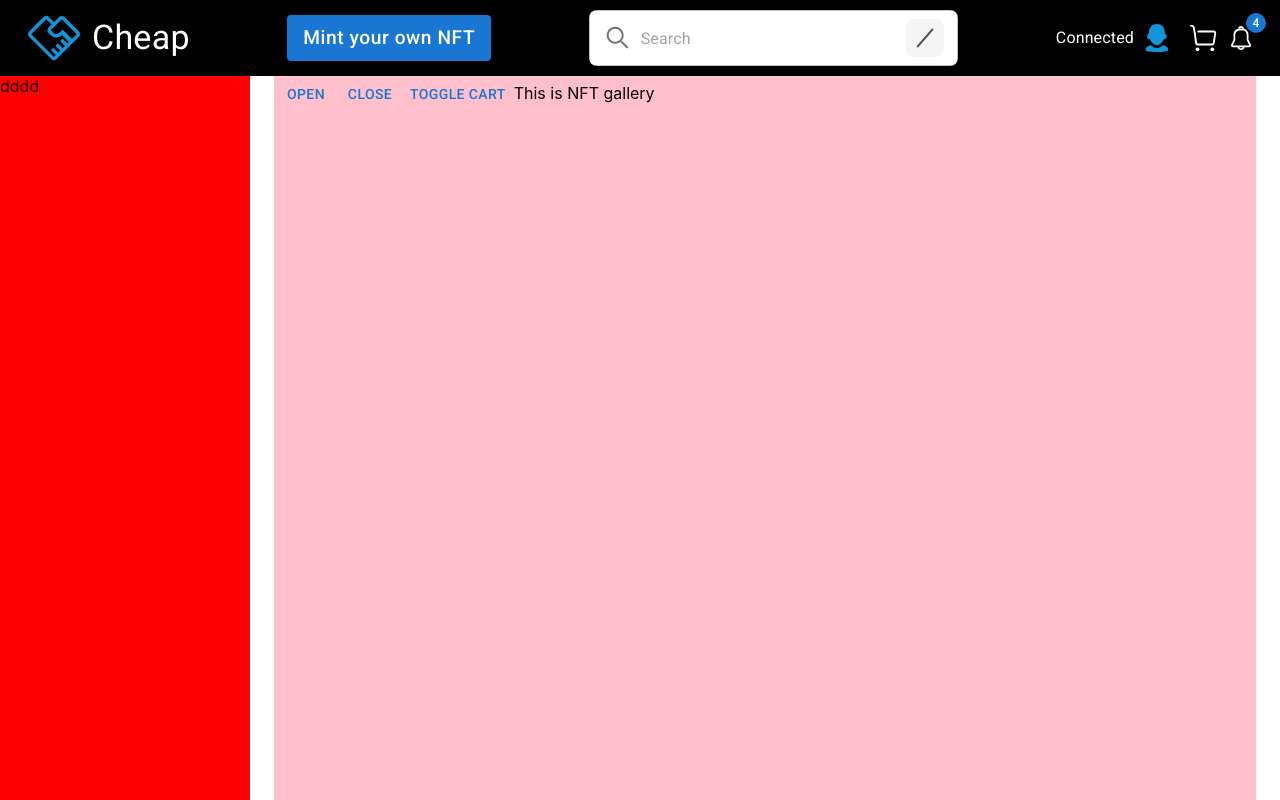
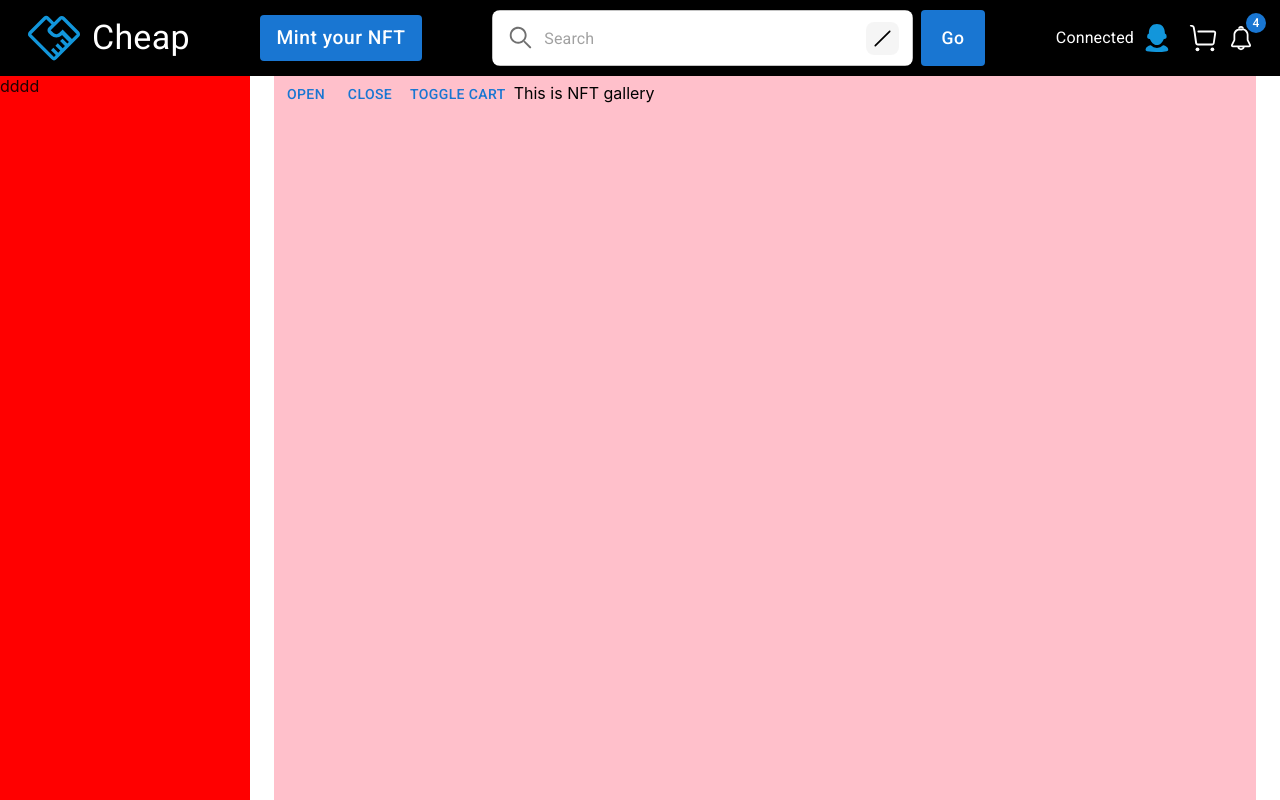
Before and after one commit to JanessaTech/best-second-hand-market, a React (Create React App) app: page / in a window 1280 px wide. Shown: the top 800 px of the page. Built offline with nearby package versions, Linux system fonts and the light colour scheme.

Commit message:
update reponsive desgin for header layout

```diff
--- a/src/components/reusables/header/Header.js
+++ b/src/components/reusables/header/Header.js
@@ -9,6 +9,7 @@ export default function Header() {
     const theme = useTheme()
     const isLargeScreen = useMediaQuery(theme.breakpoints.up("lg"));
     const isSmallScreen = useMediaQuery(theme.breakpoints.down("sm"));
+    const isMiddleScreen = useMediaQuery(theme.breakpoints.down("md"));
     const [search, setSearch] = useState('')
     const [isLogin, setIsLogin]  = useState(true)
 
@@ -34,12 +35,12 @@ export default function Header() {
                 <IconButton href='#' sx={{pl:0}}>
                     <Avatar alt='Cheap' src='/imgs/handshake.svg' sx={{ width:60, height:60}}/>
                 </IconButton>
-                <Typography variant='h4' color='white' sx={{[theme.breakpoints.down('sm')]:{display:'none'}}}>Cheap</Typography>
+                <Typography variant='h4' color='white' sx={{[theme.breakpoints.down('md')]:{display:'none'}}}>Cheap</Typography>
             </Box>
             <Box>
-                <Button variant='contained' sx={{textTransform:'none', fontSize:'1.2em'}}>{isLargeScreen ? 'Mint your own NFT' : 'Mint'}</Button>
+                <Button variant='contained' sx={{textTransform:'none', fontSize:'1.2em', [theme.breakpoints.down('sm')]:{display:'none'}}}>Mint your NFT</Button>
             </Box>
-            <Box sx={{width:0.3}}>
+            <Box sx={{width: isSmallScreen? 0.7:0.4, display: 'flex', alignItems: 'center'}}>
                 <TextField sx={{backgroundColor:'white', borderRadius:2,
                     '& .MuiOutlinedInput-root':{
                         '&.Mui-focused fieldset': {borderColor:'black', border:0},
@@ -52,7 +53,7 @@ export default function Header() {
                     fullWidth
                     InputProps={{
                         startAdornment: (
-                            <InputAdornment position="start" sx={{[theme.breakpoints.down('sm')]:{display:'none'},}}>
+                            <InputAdornment position="start" sx={{[theme.breakpoints.down('sm')]:{display:'none'}}}>
                                 <CheapIcon name={'search'}/>
                             </InputAdornment>
                         ),
@@ -67,7 +68,7 @@ export default function Header() {
                                                                         '&.MuiButtonBase-root':{p:0.5, borderRadius:2,
                                                                                                     backgroundColor:'action.hover'}
                                                                           }} disableRipple>
-                                                                <CheapIcon name={'emap-line'} size={30}/>
+                                                                <CheapIcon name={'forward-slash'} size={25}/>
                                                           </IconButton>
                                 }
                             </InputAdornment>
@@ -76,6 +77,7 @@ export default function Header() {
                     onChange={handleSearchChanges}
                 >
                 </TextField>
+                <Button sx={{textTransform:'none', fontSize:'1.1em', ml:1, height:56, '&.MuiButtonBase-root':{px:1}}} variant='contained'>Go</Button>
             </Box>
             <Box sx={{display:'flex', alignItems: 'center'}}>
                 {
--- a/src/utils/Svgs.js
+++ b/src/utils/Svgs.js
@@ -6,10 +6,11 @@ const svgMapping = new Map([
   ['profile', 'imgs/profile.svg'],
   ['handshake', 'imgs/handshake.svg'],
   ['search', 'imgs/search.svg'],
-  ['emap-line', 'imgs/emap-line.svg'],
+  ['forward-slash', 'imgs/forward-slash.svg'],
   ['cha', 'imgs/cha.svg'],
   ['cart', 'imgs/cart.svg'],
-  ['notification', 'imgs/notification.svg']
+  ['notification', 'imgs/notification.svg'],
+
 ])
 
 function generateIcon(src, size) {
```
Also changed, not shown: public/imgs/forward-slash.svg (added), public/imgs/forward-slash1.svg (renamed from public/imgs/emap-line.svg).
